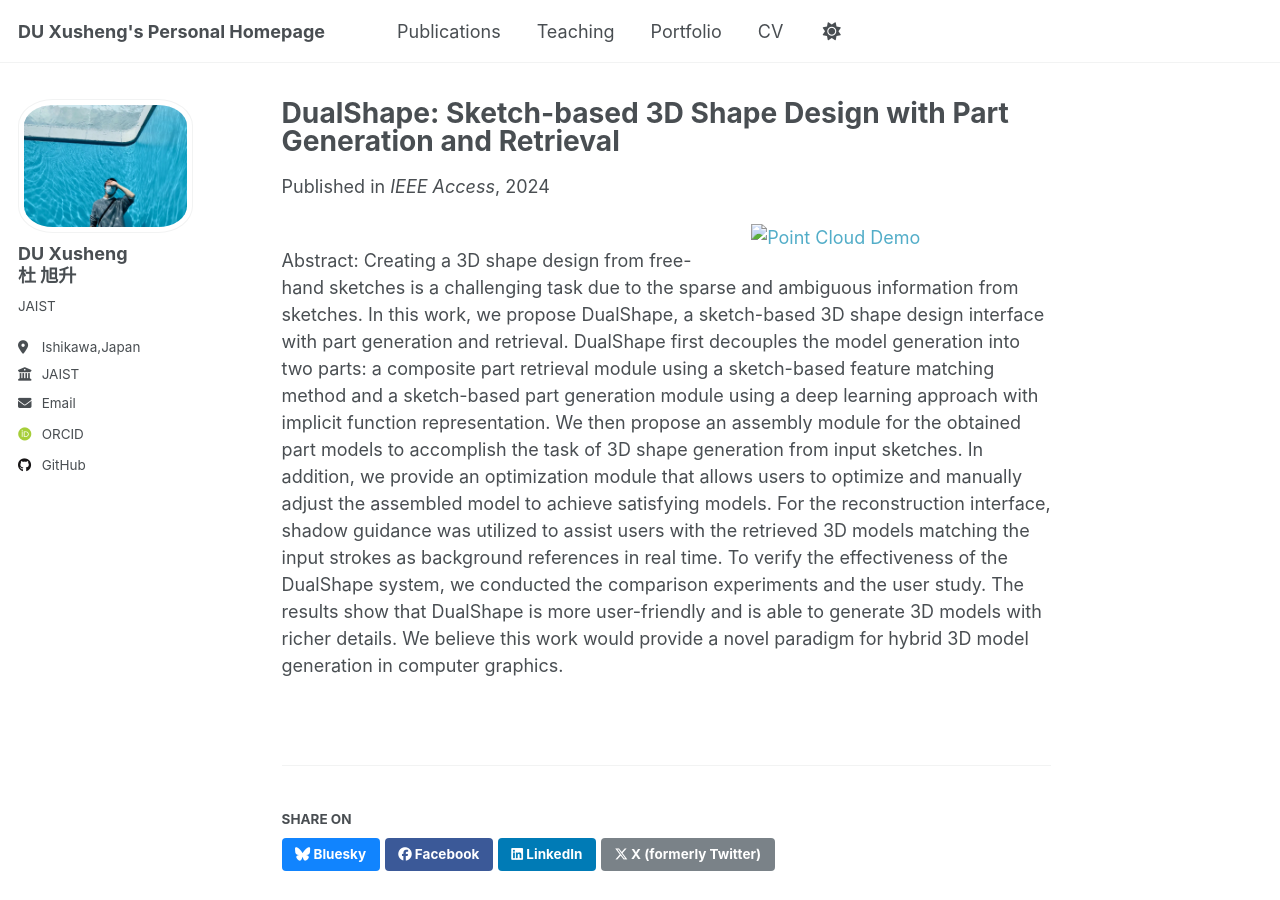
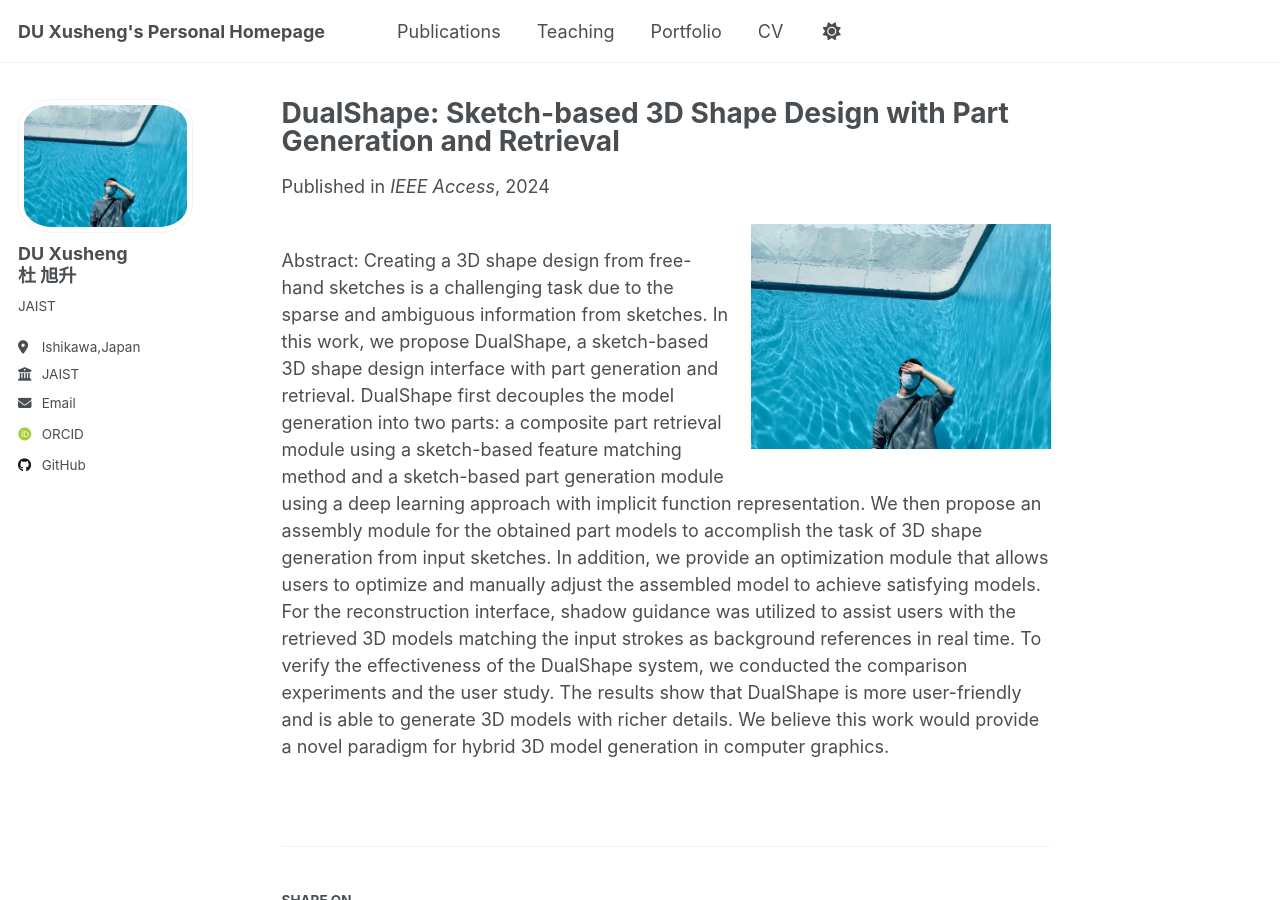
Before and after one commit to ToKyokushou/ToKyokushou.github.io, a Jekyll site: the page built from _publications/2024-03-dualshape.md, in a window 1280 px wide and 900 px high. Built offline with Jekyll 4.4.1, drawn with Linux system fonts in a browser that asks for light colours; some web fonts are replaced.

Commit message:
Update 2024-03-dualshape.md

```diff
--- a/_publications/2024-03-dualshape.md
+++ b/_publications/2024-03-dualshape.md
@@ -9,7 +9,7 @@ date: 2024-03-01
 venue: 'IEEE Access'
 ---
 
-<img src="./images/self.png" alt="Point Cloud Demo" style="float:right; margin: 0 0 1em 1em; width:300px;" />
+<img src="/images/self.png" alt="Point Cloud Demo" style="float:right; margin: 0 0 1em 1em; width:300px;" />
 
 Abstract:
 Creating a 3D shape design from free-hand sketches is a challenging task due to the sparse and ambiguous information from sketches. In this work, we propose DualShape, a sketch-based 3D shape design interface with part generation and retrieval. DualShape first decouples the model generation into two parts: a composite part retrieval module using a sketch-based feature matching method and a sketch-based part generation module using a deep learning approach with implicit function representation. We then propose an assembly module for the obtained part models to accomplish the task of 3D shape generation from input sketches. In addition, we provide an optimization module that allows users to optimize and manually adjust the assembled model to achieve satisfying models. For the reconstruction interface, shadow guidance was utilized to assist users with the retrieved 3D models matching the input strokes as background references in real time. To verify the effectiveness of the DualShape system, we conducted the comparison experiments and the user study. The results show that DualShape is more user-friendly and is able to generate 3D models with richer details. We believe this work would provide a novel paradigm for hybrid 3D model generation in computer graphics.
```
